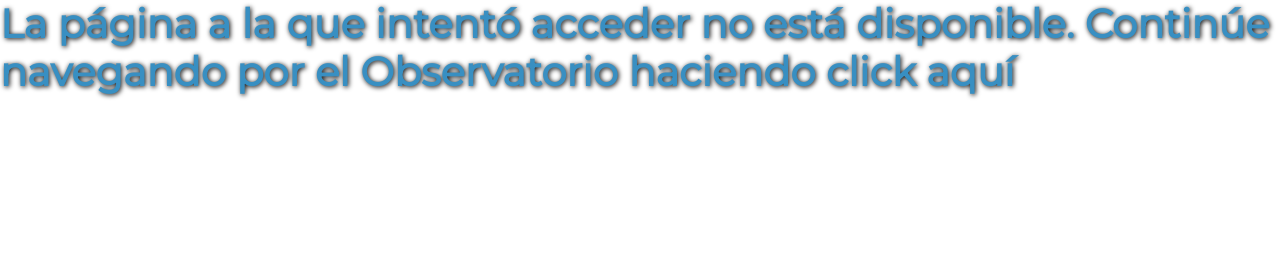
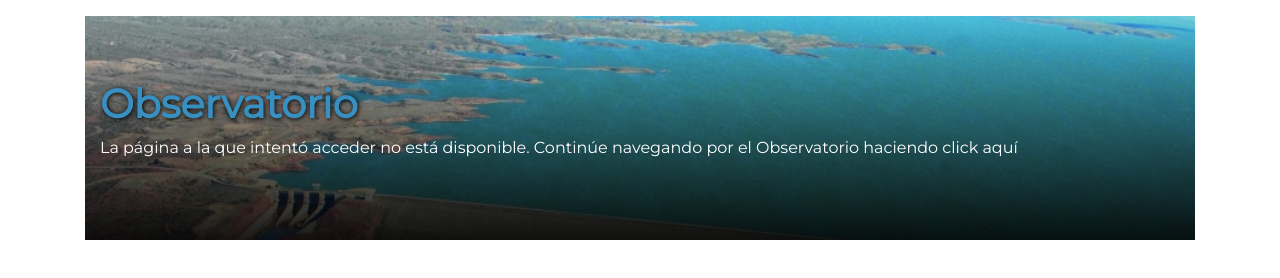
Before and after one commit to UrbanPetris/observatorio, a website: page 404.html in a window 1280 px wide. Drawn offline with nearby package versions, Linux system fonts and the light colour scheme.

Commit message:
Actualización página Error 404

```diff
--- a/404.html
+++ b/404.html
@@ -44,9 +44,25 @@
 </head>
 
 <body>
-    <h1>La página a la que intentó acceder no está disponible. Continúe navegando por el Observatorio haciendo click
-        aquí
-    </h1>
+    <section>
+        <div class="container">
+            <div class="row">
+
+                <div class="col my-auto">
+
+                    <div class="jumbotron jumbotron-fluid hero__image--home">
+                        <div class="container">
+                            <h1>Observatorio</h1>
+                            <p class="hero__text text-justify">La página a la que intentó acceder no está disponible.
+                                Continúe navegando por el Observatorio haciendo click
+                                aquí</p>
+                        </div>
+                    </div>
+                </div>
+
+            </div>
+        </div>
+    </section>
 </body>
 
 </html>
```
